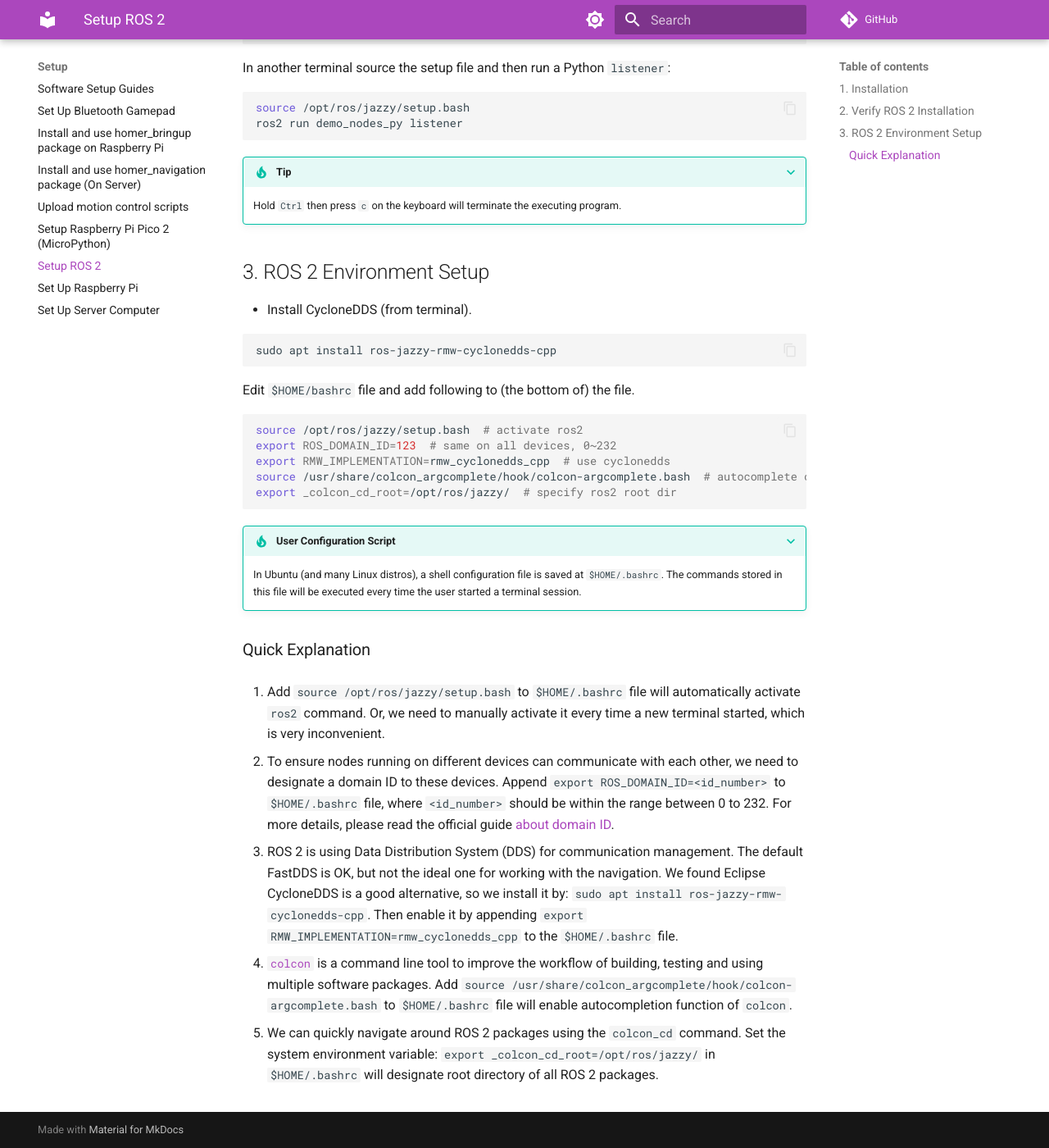
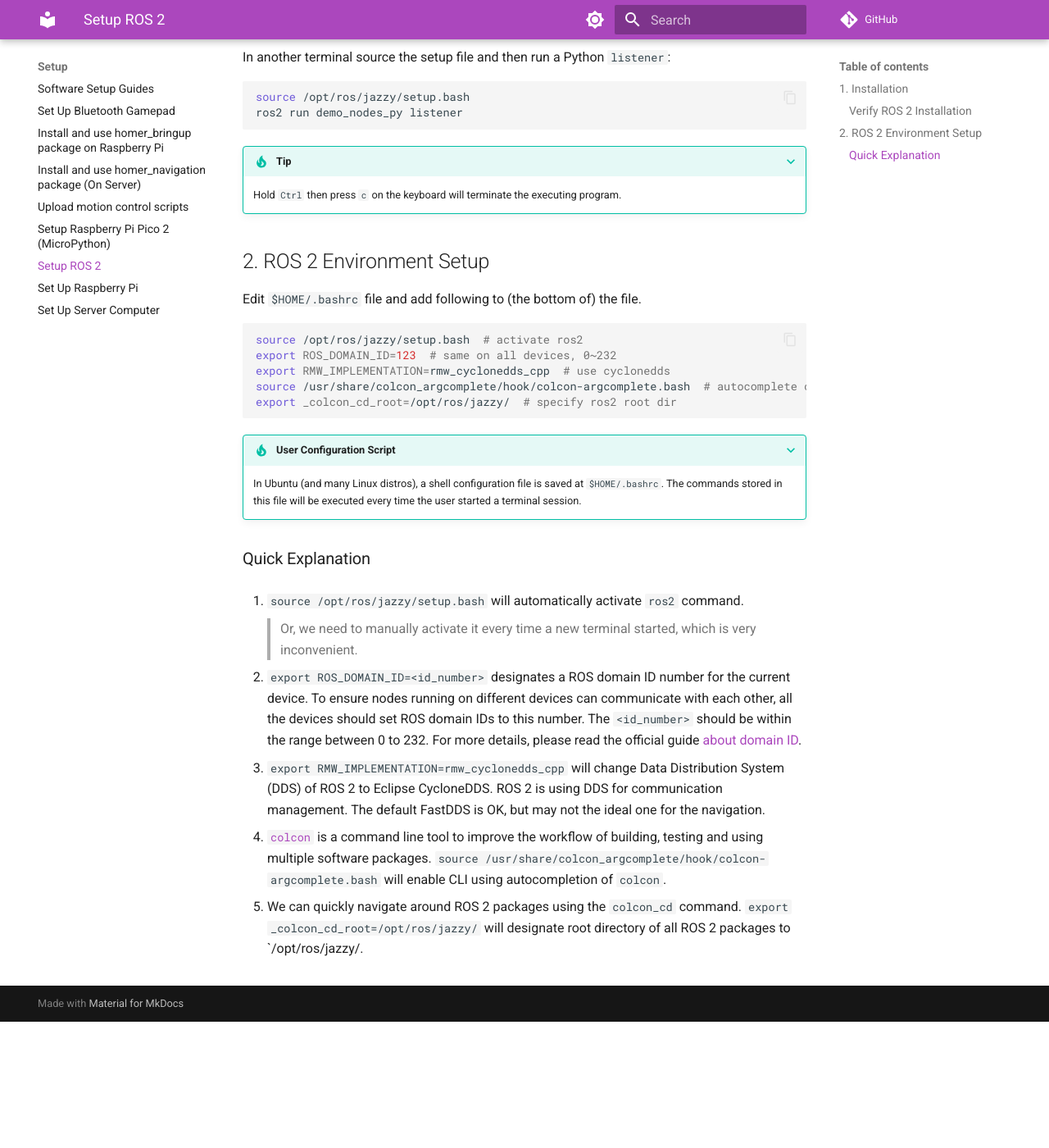
Before and after one commit to linzhangUCA/homer_docs, an MkDocs documentation site: the page built from docs/setup/ros.md, in a window 1280 px wide and 1400 px high, scrolled down 1459 px. Shown: the whole window at 82% size. Built offline with MkDocs 1.6.1 and Material for MkDocs 9.7.7, drawn with Linux system fonts in a browser that asks for light colours; comment, search, counter and statistics services are not loaded; after the commit the page ends 2705 px from its top, so only the background shows below that; some of the changed text lies outside the part shown.

Commit message:
update ros setup guide

````diff
--- a/docs/setup/ros.md
+++ b/docs/setup/ros.md
@@ -42,10 +42,10 @@
 sudo apt update && sudo apt install ros-dev-tools -y
 
 # Install ROS 2
-sudo apt install ros-jazzy-desktop -y
+sudo apt install -y ros-jazzy-desktop ros-jazzy-rmw-cyclonedds-cpp
 ```
 
-## 2. Verify ROS 2 Installation
+### Verify ROS 2 Installation
 
 This step verifies if ROS 2's communication, C++ and Python API are working correctly.
 ???+ tip
@@ -68,15 +68,9 @@
 ???+ tip
     Hold `Ctrl` then press `c` on the keyboard will terminate the executing program.
 
-## 3. ROS 2 Environment Setup
+## 2. ROS 2 Environment Setup
 
-- Install CycloneDDS (from terminal).
-
-```sh
-sudo apt install ros-jazzy-rmw-cyclonedds-cpp
-```
-
-Edit `$HOME/bashrc` file and add following to (the bottom of) the file.
+Edit `$HOME/.bashrc` file and add following to (the bottom of) the file.
 
 ``` sh
 source /opt/ros/jazzy/setup.bash  # activate ros2
@@ -92,21 +86,20 @@
 
 ### Quick Explanation
 
-1. Add `source /opt/ros/jazzy/setup.bash` to `$HOME/.bashrc` file will automatically activate `ros2` command.
-Or, we need to manually activate it every time a new terminal started, which is very inconvenient.
+1. `source /opt/ros/jazzy/setup.bash` will automatically activate `ros2` command.
+> Or, we need to manually activate it every time a new terminal started, which is very inconvenient.
 
-2. To ensure nodes running on different devices can communicate with each other, we need to designate a domain ID to these devices.
-Append `export ROS_DOMAIN_ID=<id_number>` to `$HOME/.bashrc` file, where `<id_number>` should be within the range between 0 to 232.
+2. `export ROS_DOMAIN_ID=<id_number>` designates a ROS domain ID number for the current device.
+To ensure nodes running on different devices can communicate with each other, all the devices should set ROS domain IDs to this number.
+The `<id_number>` should be within the range between 0 to 232.
 For more details, please read the official guide [about domain ID](https://docs.ros.org/en/jazzy/Concepts/Intermediate/About-Domain-ID.html).
 
-3. ROS 2 is using Data Distribution System (DDS) for communication management.
-The default FastDDS is OK, but not the ideal one for working with the navigation.
-We found Eclipse CycloneDDS is a good alternative, so we install it by:
-`sudo apt install ros-jazzy-rmw-cyclonedds-cpp`.
-Then enable it by appending `export RMW_IMPLEMENTATION=rmw_cyclonedds_cpp` to the `$HOME/.bashrc` file.
+3. `export RMW_IMPLEMENTATION=rmw_cyclonedds_cpp` will change Data Distribution System (DDS) of ROS 2 to Eclipse CycloneDDS.
+ROS 2 is using DDS for communication management.
+The default FastDDS is OK, but may not the ideal one for the navigation.
 
 4. [`colcon`](http://colcon.readthedocs.io/) is a command line tool to improve the workflow of building, testing and using multiple software packages.
-Add `source /usr/share/colcon_argcomplete/hook/colcon-argcomplete.bash` to `$HOME/.bashrc` file will enable autocompletion function of `colcon`.
+`source /usr/share/colcon_argcomplete/hook/colcon-argcomplete.bash` will enable CLI using autocompletion of `colcon`.
 
 5. We can quickly navigate around ROS 2 packages using the `colcon_cd` command.
-Set the system environment variable: `export _colcon_cd_root=/opt/ros/jazzy/` in `$HOME/.bashrc` will designate root directory of all ROS 2 packages.
+`export _colcon_cd_root=/opt/ros/jazzy/` will designate root directory of all ROS 2 packages to `/opt/ros/jazzy/.
````
